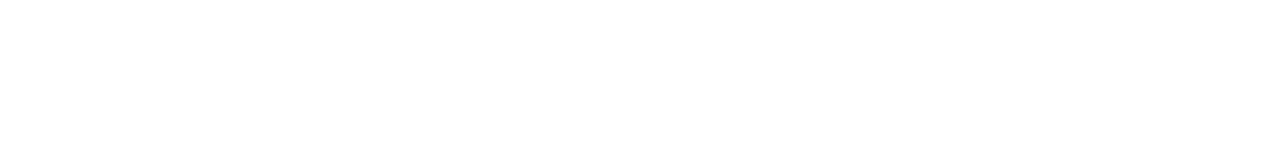
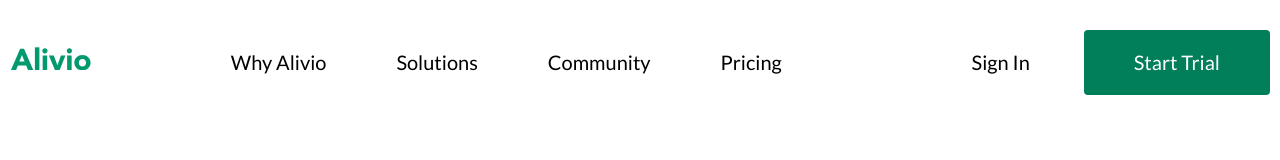
Before and after one commit to Taki8i/Alivio, a plain HTML site: page index.html in a window 1280 px wide. Drawn offline with Linux system fonts and the light colour scheme; files whose address does not match are found by name.

Commit message:
added header

```diff
--- a/index.html
+++ b/index.html
@@ -3,9 +3,36 @@
 <head>
   <meta charset="UTF-8">
   <meta name="viewport" content="width=device-width, initial-scale=1.0">
-  <title>Document</title>
+  <title>Мой проект</title>
+  <link rel="stylesheet" href="styles/reset.css">
+  <link rel="stylesheet" href="styles/style.css">
 </head>
 <body>
-
+  <header class="header">
+    <div class="container">
+      <div class="header__wrapper">
+        <a class="logo" href="#">
+          <svg class="logo">
+            <title>logo</title>
+            <use href="sprites.svg#logo"></use>
+          </svg>
+        </a>
+        <nav class="nav">
+          <ul class="nav__list">
+            <li class="nav__item"><a class="nav__link" href="#">Why Alivio</a></li>
+            <li class="nav__item"><a class="nav__link" href="#">Solutions</a></li>
+            <li class="nav__item"><a class="nav__link" href="#">Community</a></li>
+            <li class="nav__item"><a class="nav__link" href="#">Pricing</a></li>
+          </ul>
+        </nav>
+        <div class="header__actions">
+          <button type="button" class="btn btn-transparent">Sign In</button>
+          <button type="button" class="btn btn-shadow">Start Trial</button>
+        </div>
+      </div>
+    </div>
+  </header>
+  <main class="main"></main>
+  <footer class="footer"></footer>
 </body>
 </html>
--- a/styles/fonts.css
+++ b/styles/fonts.css
@@ -1,8 +1,8 @@
 @font-face {
   font-family: 'Lato';
   src: local('Lato'),
-  url('../assets/fonts/Lato-Black.woff') format('woff')
-  url('../assets/fonts/Lato-Black.woff2') format('woff2')
+  url('../assets/fonts/Lato-Black.woff') format('woff'),
+  url('../assets/fonts/Lato-Black.woff2') format('woff2'),
   url('../assets/fonts/Lato-Black.svg') format('svg');
   font-weight: 900;
   font-style: normal;
@@ -10,8 +10,8 @@
 @font-face {
   font-family: 'Lato';
   src: local('Lato'),
-  url('../assets/fonts/Lato-Bold.woff') format('woff')
-  url('../assets/fonts/Lato-Bold.woff2') format('woff2')
+  url('../assets/fonts/Lato-Bold.woff') format('woff'),
+  url('../assets/fonts/Lato-Bold.woff2') format('woff2'),
   url('../assets/fonts/Lato-Bold.svg') format('svg');
   font-weight: 700;
   font-style: normal;
@@ -19,8 +19,8 @@
 @font-face {
   font-family: 'Lato';
   src: local('Lato'),
-  url('../assets/fonts/Lato-Light.woff') format('woff')
-  url('../assets/fonts/Lato-Light.woff2') format('woff2')
+  url('../assets/fonts/Lato-Light.woff') format('woff'),
+  url('../assets/fonts/Lato-Light.woff2') format('woff2'),
   url('../assets/fonts/Lato-Light.svg') format('svg');
   font-weight: 300;
   font-style: normal;
@@ -28,8 +28,8 @@
 @font-face {
   font-family: 'Lato';
   src: local('Lato'),
-  url('../assets/fonts/Lato-Regular.woff') format('woff')
-  url('../assets/fonts/Lato-Regular.woff2') format('woff2')
+  url('../assets/fonts/Lato-Regular.woff') format('woff'),
+  url('../assets/fonts/Lato-Regular.woff2') format('woff2'),
   url('../assets/fonts/Lato-Regular.svg') format('svg');
   font-weight: normal;
   font-style: normal;
@@ -37,8 +37,8 @@
 @font-face {
   font-family: 'Lato';
   src: local('Lato'),
-  url('../assets/fonts/Lato-Hairline.woff') format('woff')
-  url('../assets/fonts/Lato-Hairline.woff2') format('woff2')
+  url('../assets/fonts/Lato-Hairline.woff') format('woff'),
+  url('../assets/fonts/Lato-Hairline.woff2') format('woff2'),
   url('../assets/fonts/Lato-Hairline.svg') format('svg');
   font-weight: 100;
   font-style: normal;
--- a/styles/header.css
+++ b/styles/header.css
@@ -0,0 +1,59 @@
+
+.header__wrapper {
+  display: flex;
+  justify-content: space-between;
+  align-items: baseline;
+  padding: 30px 0;
+}
+
+.logo {
+  display: block;
+  width: 81px;
+  height: 23px;
+}
+
+.nav__list {
+  width: 100%;
+  display: flex;
+  justify-content: space-between;
+  column-gap: 70px;
+}
+
+.nav__link {
+  font-family: "Lato";
+  font-weight: 500;
+  font-size: 1.25rem;
+  transition: all 1s;
+}
+
+.nav__link:hover,
+.btn-transparent:hover{
+  text-shadow: 0px 0px 10px black;
+}
+
+.btn-transparent{
+  color: black;
+  background-color: transparent;
+  transition: all 1s;
+}
+
+.btn-shadow:hover{
+text-shadow: 0px 0px 10px white;
+box-shadow: 0px 0px 10px 5px#017e5a;
+}
+
+
+@media (max-width:1005px){
+  .nav__list{
+    column-gap: 30px;
+  }
+
+  .nav__link{
+    font-size: 1rem;
+  }
+
+  .btn{
+    font-size: 1rem;
+  }
+
+}
--- a/styles/reset.css
+++ b/styles/reset.css
@@ -1,3 +1,32 @@
+.container{
+  max-width: 1370px;
+  margin: 0 auto;
+}
+
+@media (max-width:1500px){
+  .container {
+    padding: 0px 10px;
+  }
+}
+
+.btn {
+  font-family: "Lato";
+  font-weight: 400;
+  font-size: 20px;
+  line-height: 125%;
+  color: #fff;
+  padding: 20px 50px;
+  background-color: #017e5a;
+  border: none;
+  border-radius: 4px;
+  transition: text-shadow, box-shadow 1s;
+}
+
+a{
+  text-decoration: none;
+  color: inherit;
+}
+
 /**
   Нормализация блочной модели
  */
--- a/styles/style.css
+++ b/styles/style.css
@@ -0,0 +1,2 @@
+@import url('fonts.css');
+@import url('header.css');
```
Also changed, not shown: assets/Logo.svg (added), assets/favicon.png (added), sprites.svg (added).
